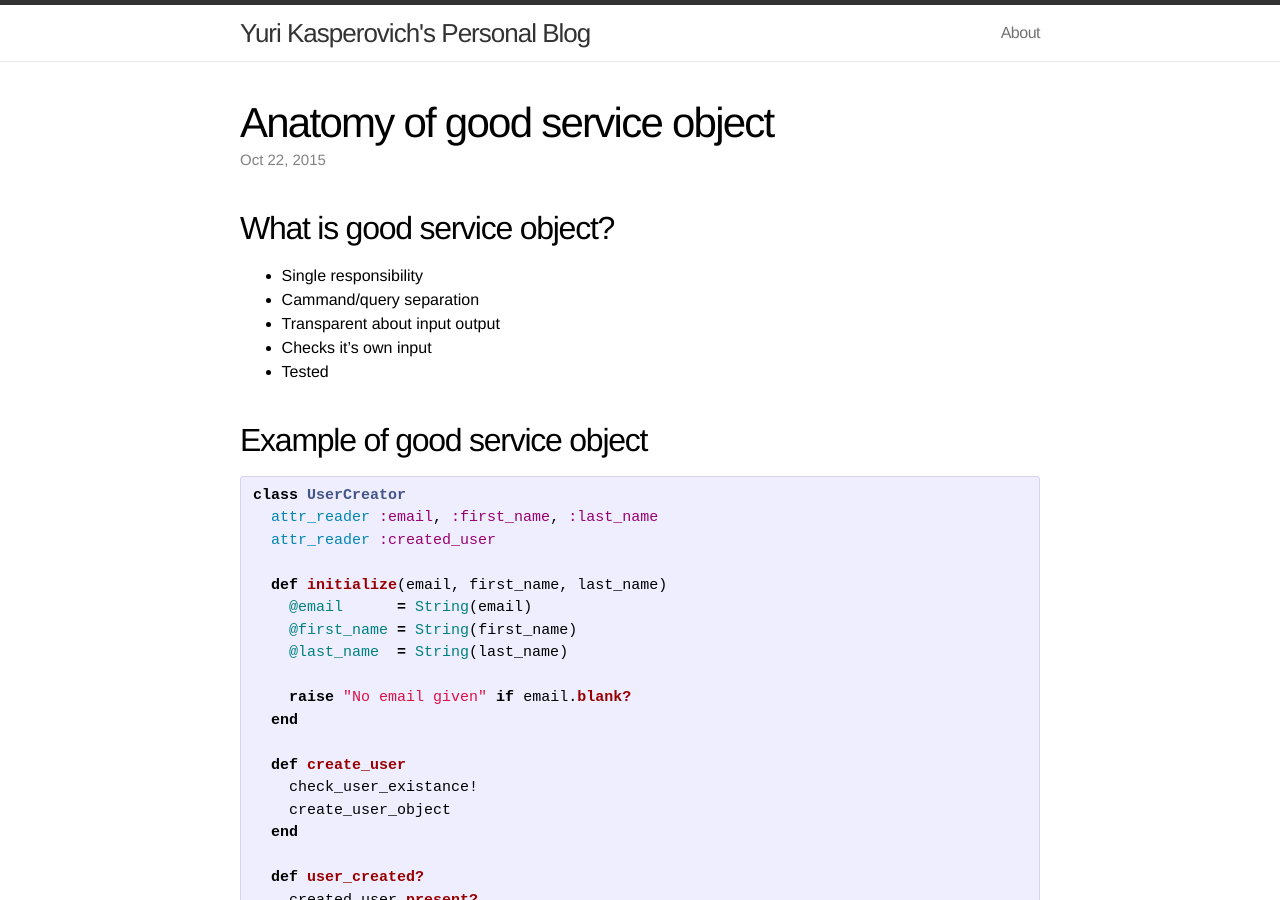
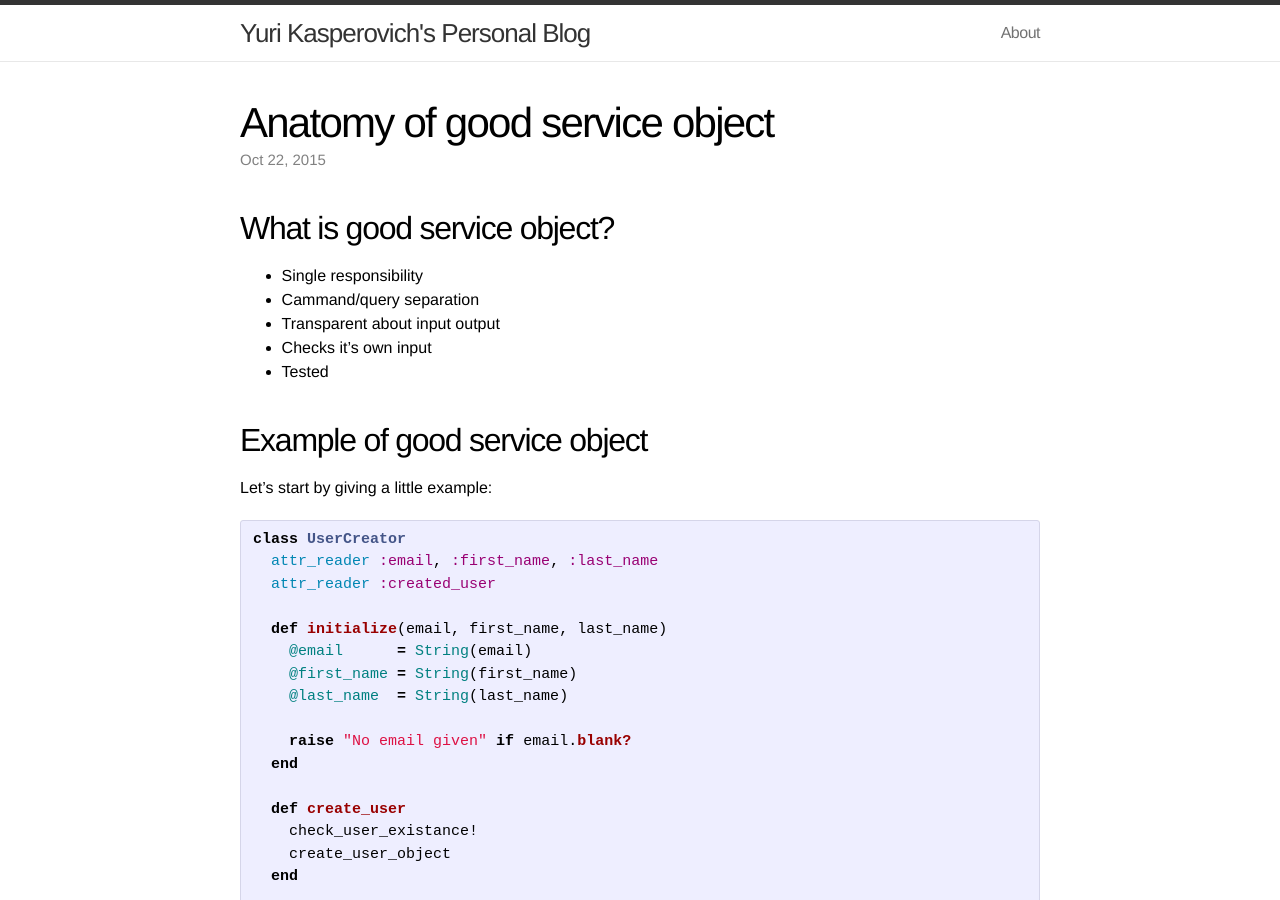
Before and after one commit to yukas/yukas.github.io, a Jekyll site: the page built from _posts/2015-10-22-anotomy-of-good-service-object.markdown, in a window 1280 px wide and 900 px high. Built offline with Jekyll 4.4.1, drawn with Linux system fonts in a browser that asks for light colours.

Commit message:
Small change

```diff
--- a/_posts/2015-10-22-anotomy-of-good-service-object.markdown
+++ b/_posts/2015-10-22-anotomy-of-good-service-object.markdown
@@ -13,6 +13,8 @@ categories: ruby design
 * Tested
 
 ## Example of good service object
+
+Let's start by giving a little example:
 
 {% highlight ruby %}
 class UserCreator
```
